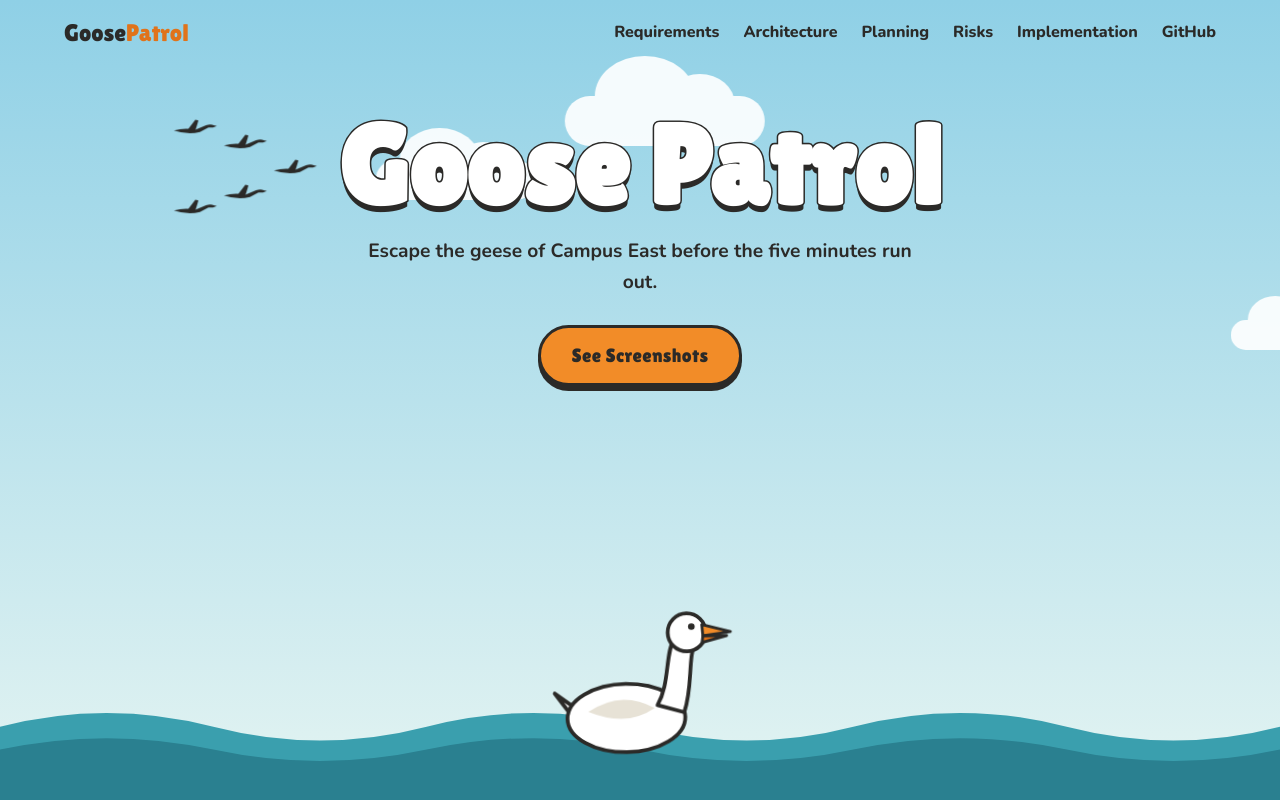
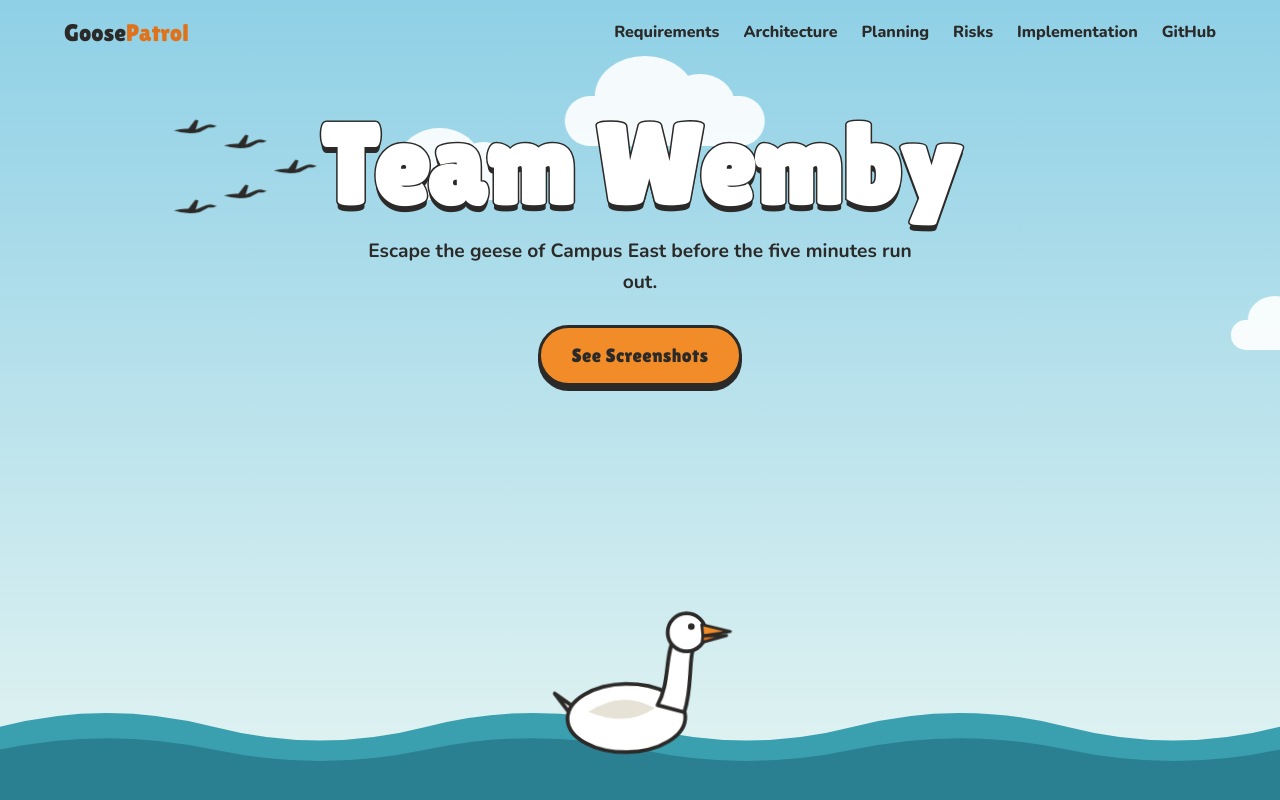
Before and after one commit to edwardmagongo/ENG1Project, a plain HTML site: page website/index.html in a window 1280 px wide. Shown: the top 800 px of the page. Drawn offline with nearby package versions, Linux system fonts and the light colour scheme.

Commit message:
Use Team Wemby as the hero heading
The header logo still reads Goose Patrol, so the large heading below
it now names the team instead of repeating the game.

```diff
--- a/website/index.html
+++ b/website/index.html
@@ -49,7 +49,7 @@
     </div>
 
     <div class="hero-content">
-      <h1>Goose Patrol</h1>
+      <h1>Team Wemby</h1>
       <p class="tagline">Escape the geese of Campus East before the five minutes run out.</p>
       <div class="hero-buttons">
         <a href="#gallery" class="btn">See Screenshots</a>
```
